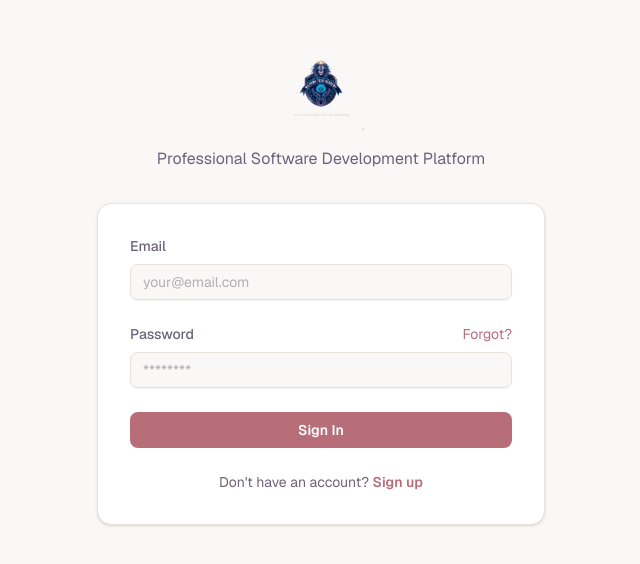
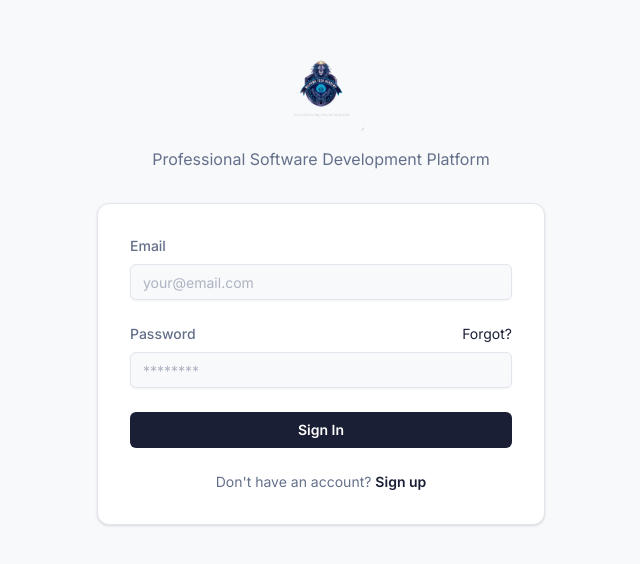
Before and after one commit to wilpowatech/wilpowa-tech-acad, a Next.js app: page /auth/login in a window 1280 px wide. Shown: the part 118-682 px from the top of the page, without its empty margins (319-959 px from the left). Built offline with nearby package versions, Linux system fonts and the light colour scheme; no server answers.

Commit message:
feat: overhaul design and fix critical bugs
Implement professional color scheme and fix state declaration bug

Co-authored-by: Osakpamukhoko William Ofiare <96081824+wilpowatech@users.noreply.github.com>

```diff
--- a/app/courses/page.tsx
+++ b/app/courses/page.tsx
@@ -115,7 +115,7 @@ export default function CoursesPage() {
               return (
                 <div key={course.id} className="bg-card/80 border border-border rounded-xl overflow-hidden flex flex-col hover:border-primary/30 transition-colors">
                   {/* Course color band */}
-                  <div className="h-2 bg-gradient-to-r from-primary to-secondary" />
+                  <div className="h-2 bg-secondary" />
                   <div className="p-6 flex flex-col flex-1">
                     <h2 className="text-lg font-bold text-foreground mb-2 text-balance">{course.title}</h2>
                     <p className="text-sm text-muted-foreground mb-4 flex-1 leading-relaxed">{course.description || 'No description provided.'}</p>
--- a/app/globals.css
+++ b/app/globals.css
@@ -4,54 +4,51 @@
 @custom-variant dark (&:is(.dark *));
 
 :root {
-  /* Milky White + Rosegold Theme */
-  --background: #faf8f6;
-  --foreground: #1a1a2e;
+  /* Professional LMS Theme: Navy + White + Teal */
+  --background: #f8f9fb;
+  --foreground: #1a1f36;
   --card: #ffffff;
-  --card-foreground: #1a1a2e;
+  --card-foreground: #1a1f36;
   --popover: #ffffff;
-  --popover-foreground: #1a1a2e;
-  --primary: #b76e79;
+  --popover-foreground: #1a1f36;
+  --primary: #1a1f36;
   --primary-foreground: #ffffff;
-  --secondary: #4f46e5;
+  --secondary: #0d9488;
   --secondary-foreground: #ffffff;
-  --muted: #f3f0ed;
-  --muted-foreground: #6b6378;
-  --accent: #f3f0ed;
-  --accent-foreground: #1a1a2e;
-  --destructive: #ef4444;
+  --muted: #f1f3f7;
+  --muted-foreground: #64708a;
+  --accent: #f1f3f7;
+  --accent-foreground: #1a1f36;
+  --destructive: #dc2626;
   --destructive-foreground: #ffffff;
-  --border: #e8e2dc;
-  --input: #faf8f6;
-  --ring: #b76e79;
-  --chart-1: #b76e79;
-  --chart-2: #4f46e5;
-  --chart-3: #06b6d4;
+  --border: #e2e5ed;
+  --input: #f8f9fb;
+  --ring: #0d9488;
+  --chart-1: #0d9488;
+  --chart-2: #1a1f36;
+  --chart-3: #3b82f6;
   --chart-4: #10b981;
   --chart-5: #f59e0b;
-  --radius: 0.625rem;
-  --sidebar: #faf8f6;
-  --sidebar-foreground: #1a1a2e;
-  --sidebar-primary: #b76e79;
+  --radius: 0.5rem;
+  --sidebar: #1a1f36;
+  --sidebar-foreground: #e2e5ed;
+  --sidebar-primary: #0d9488;
   --sidebar-primary-foreground: #ffffff;
-  --sidebar-accent: #f3f0ed;
-  --sidebar-accent-foreground: #1a1a2e;
-  --sidebar-border: #e8e2dc;
-  --sidebar-ring: #b76e79;
+  --sidebar-accent: #252b45;
+  --sidebar-accent-foreground: #e2e5ed;
+  --sidebar-border: #252b45;
+  --sidebar-ring: #0d9488;
 
-  /* Navbar: rosegold */
-  --navbar: #b76e79;
+  /* Navbar: Dark navy */
+  --navbar: #1a1f36;
   --navbar-foreground: #ffffff;
-  --navbar-hover: #d4a0a8;
-  --navbar-active: #a25c66;
-  --rosegold: #b76e79;
-  --rosegold-light: #d4a0a8;
-  --rosegold-dark: #9a5560;
+  --navbar-hover: #252b45;
+  --navbar-active: #0d9488;
 }
 
 @theme {
-  --font-sans: 'Geist', 'Geist Fallback';
-  --font-mono: 'Geist Mono', 'Geist Mono Fallback';
+  --font-sans: 'Inter', 'Geist', 'Geist Fallback', sans-serif;
+  --font-mono: 'Geist Mono', 'Geist Mono Fallback', monospace;
   --color-background: var(--background);
   --color-foreground: var(--foreground);
   --color-card: var(--card);
@@ -92,9 +89,6 @@
   --color-navbar-foreground: var(--navbar-foreground);
   --color-navbar-hover: var(--navbar-hover);
   --color-navbar-active: var(--navbar-active);
-  --color-rosegold: var(--rosegold);
-  --color-rosegold-light: var(--rosegold-light);
-  --color-rosegold-dark: var(--rosegold-dark);
 }
 
 @layer base {
--- a/app/instructor/content-manager/page.tsx
+++ b/app/instructor/content-manager/page.tsx
@@ -4,7 +4,6 @@ import React from "react"
 
 import { useState } from 'react'
 import { supabase } from '@/lib/auth'
-import Navbar from '@/components/navbar'
 import { useAuth } from '@/hooks/useAuth'
 
 export default function ContentManager() {
@@ -65,11 +64,9 @@ export default function ContentManager() {
   }
 
   return (
-    <>
-      <Navbar user={user} profile={profile} />
       <div className="min-h-screen bg-background">
         <div className="max-w-6xl mx-auto px-4 py-8">
-          <h1 className="text-4xl font-bold mb-8 bg-gradient-to-r from-primary to-secondary bg-clip-text text-transparent">
+          <h1 className="text-4xl font-bold mb-8 text-foreground">
             Course Content Manager
           </h1>
 
@@ -179,7 +176,7 @@ export default function ContentManager() {
             <button
               type="submit"
               disabled={loading}
-              className="w-full py-3 rounded-lg bg-gradient-to-r from-primary to-secondary text-primary-foreground font-bold hover:opacity-90 disabled:opacity-50 transition"
+              className="w-full py-3 rounded-lg bg-secondary text-secondary-foreground font-bold hover:bg-secondary/90 disabled:opacity-50 transition"
             >
               {loading ? 'Adding Content...' : `Add ${activeTab.slice(0, -1)}`}
             </button>
@@ -206,6 +203,5 @@ export default function ContentManager() {
           </div>
         </div>
       </div>
-    </>
   )
 }
--- a/app/instructor/module/[moduleId]/edit/page.tsx
+++ b/app/instructor/module/[moduleId]/edit/page.tsx
@@ -7,7 +7,6 @@ import { useEffect, useState, useCallback } from 'react'
 import { supabase } from '@/lib/auth'
 import { Button } from '@/components/ui/button'
 import Link from 'next/link'
-import Navbar from '@/components/navbar'
 
 // ─── Types ───
 interface Module { id: string; week_number: number; title: string; course_id: string }
@@ -52,7 +51,6 @@ export default function ModuleEditPage() {
   const [quizForms, setQuizForms] = useState<Record<number, QuizQuestion[]>>({})
   const [selectedStudents, setSelectedStudents] = useState<Record<number, Set<string>>>({})
   const [scheduleDates, setScheduleDates] = useState<Record<number, string>>({})
-  const [deadlineHours, setDeadlineHours] = useState<Record<number, number>>({})
   const [deadlineHours, setDeadlineHours] = useState<Record<number, number>>({})  // hours until deadline from access date
 
   // ─── Auth guard ───
@@ -366,7 +364,6 @@ export default function ModuleEditPage() {
 
   return (
     <div className="min-h-screen">
-      <Navbar user={user} profile={profile} />
       <div className="max-w-7xl mx-auto px-4 sm:px-6 lg:px-8 py-8">
         {/* Header */}
         <div className="flex items-center justify-between mb-8">
--- a/app/layout.tsx
+++ b/app/layout.tsx
@@ -1,13 +1,13 @@
 import React from "react"
 import type { Metadata, Viewport } from 'next'
-import { Geist, Geist_Mono } from 'next/font/google'
+import { Inter, Geist_Mono } from 'next/font/google'
 import { SpeedInsights } from '@vercel/speed-insights/next'
 import { Analytics } from '@vercel/analytics/next'
 
 import './globals.css'
 import Navbar from '@/components/navbar'
 
-const _geist = Geist({ subsets: ["latin"] });
+const _inter = Inter({ subsets: ["latin"], variable: '--font-inter' });
 const _geistMono = Geist_Mono({ subsets: ["latin"] });
 
 export const metadata: Metadata = {
@@ -23,7 +23,7 @@ export const metadata: Metadata = {
 }
 
 export const viewport: Viewport = {
-  themeColor: '#b76e79',
+  themeColor: '#1a1f36',
   width: 'device-width',
   initialScale: 1,
 }
--- a/app/student/dashboard/EnrollmentCard.tsx
+++ b/app/student/dashboard/EnrollmentCard.tsx
@@ -90,7 +90,7 @@ export default function EnrollmentCard({ enrollment }: { enrollment: Enrollment
         {/* Progress and Actions */}
         <div className="flex gap-4">
           <Link href={`/student/course/${enrollment.id}`} className="flex-1">
-            <Button className="w-full bg-gradient-to-r from-primary to-secondary hover:opacity-90">
+            <Button className="w-full bg-secondary text-secondary-foreground hover:bg-secondary/90">
               Continue Course
             </Button>
           </Link>
```
Also changed, not shown: app/page.tsx (+11 -11 lines), components/navbar.tsx (+16 -16 lines).
